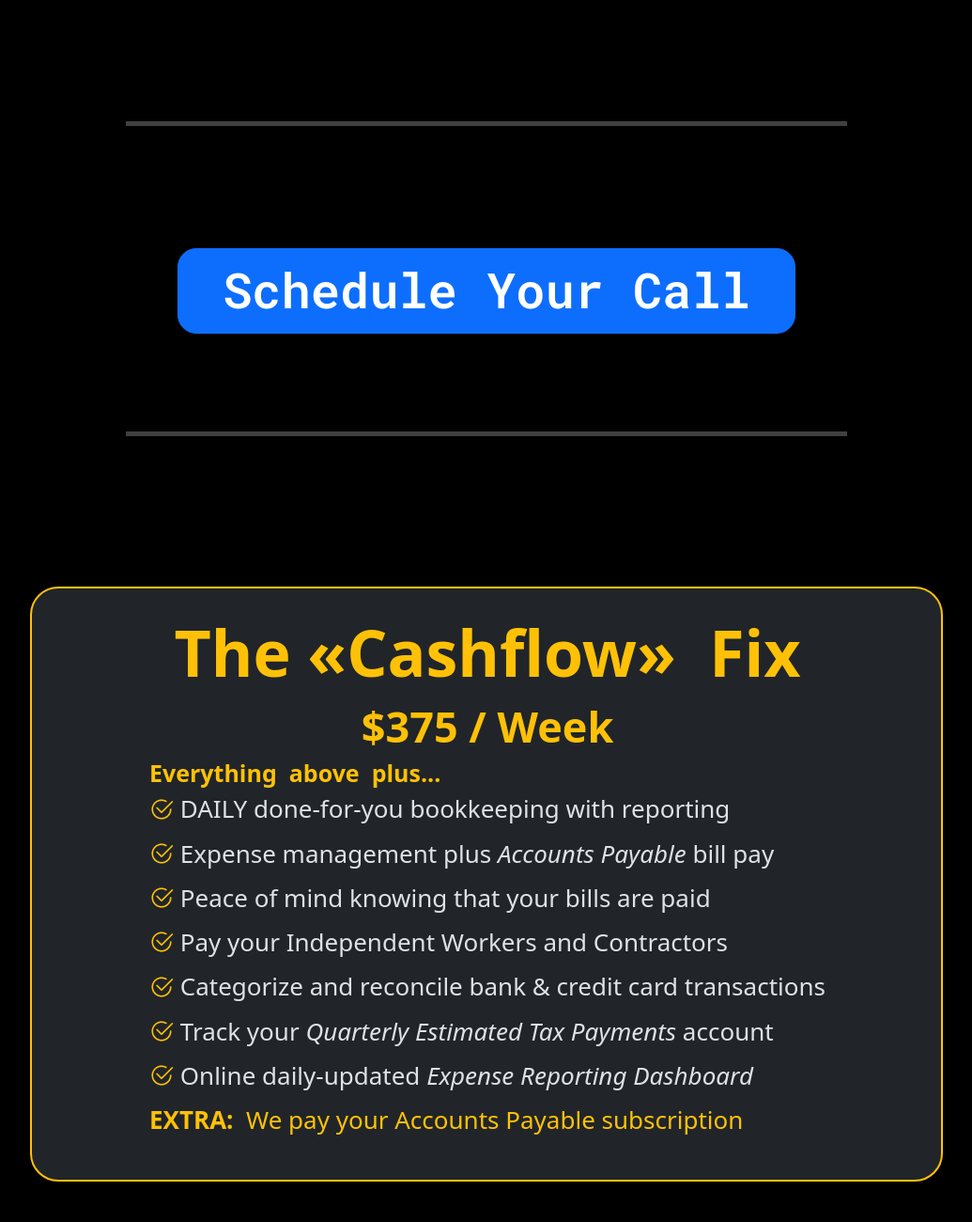
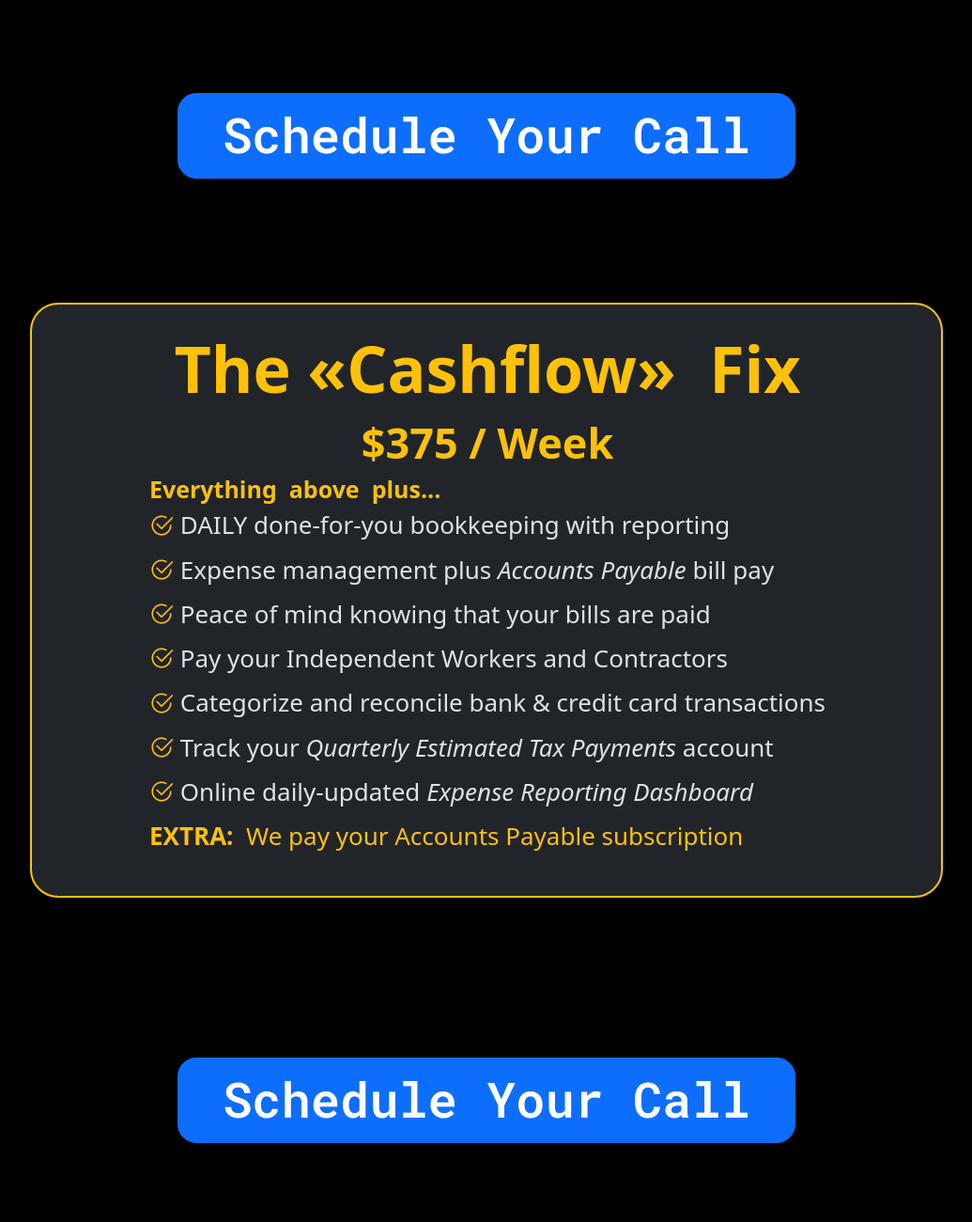
Before and after one commit to rushebrady/CFA, a plain HTML site: page fix.html in a window 1280 px wide. Shown: the part 3440-4740 px from the top of the page at 94% size, without its empty margins (122-1157 px from the left). Drawn offline with nearby package versions, Linux system fonts and the light colour scheme.

Commit message:
Refactor citation elements in fix.html

```diff
--- a/fix.html
+++ b/fix.html
@@ -170,11 +170,9 @@
             </ul>
     </div></div></section>
 
-    <hr>
-    <cite class="pb-4">
+    <cite class="mb-1 pb-5">
     <a id="cta-btn" class="btn btn-lg btn-primary roboto-mono" href="./call.html">&nbsp;Schedule&nbsp;Your&nbsp;Call&nbsp;</a>
     </cite>
-    <hr>
 
     <!--PLANS-->
     <section id="plans" class="pb-0">
@@ -193,7 +191,7 @@
             </dl>
     </div></div></section>
 
-    <cite class="pb-5">
+    <cite class="mb-1 pb-5">
     <a id="cta-btn" class="btn btn-lg btn-primary roboto-mono" href="./call.html">&nbsp;Schedule&nbsp;Your&nbsp;Call&nbsp;</a>
     </cite>
 
```
